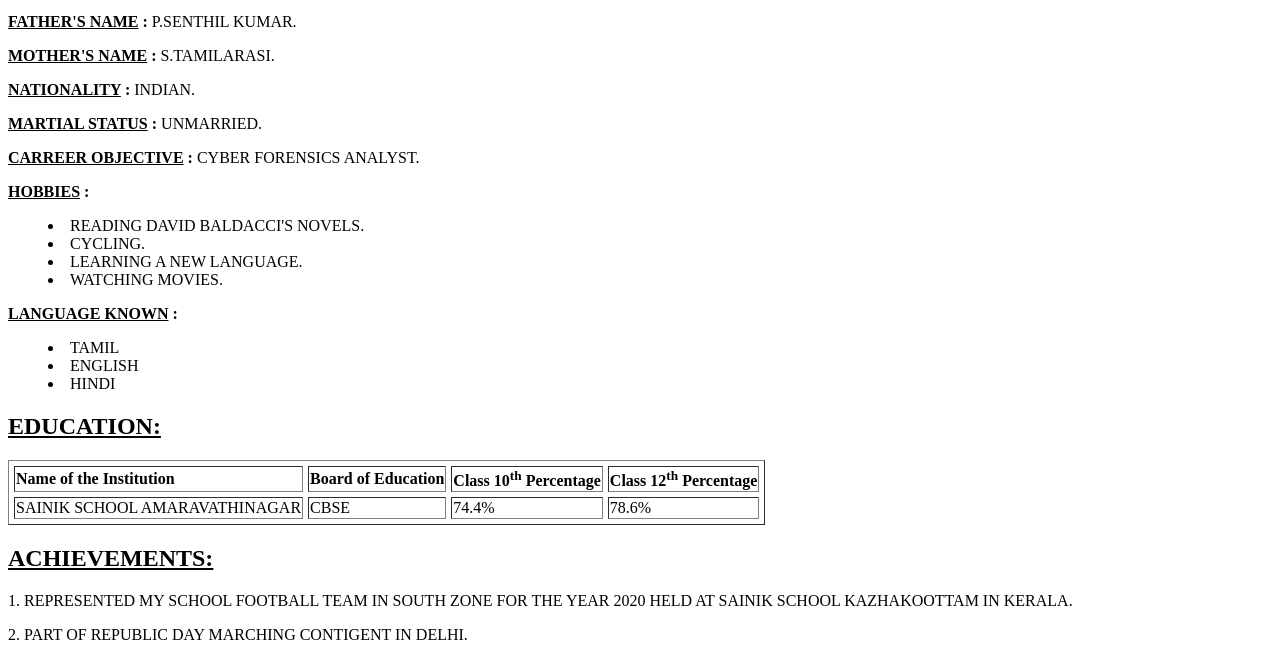
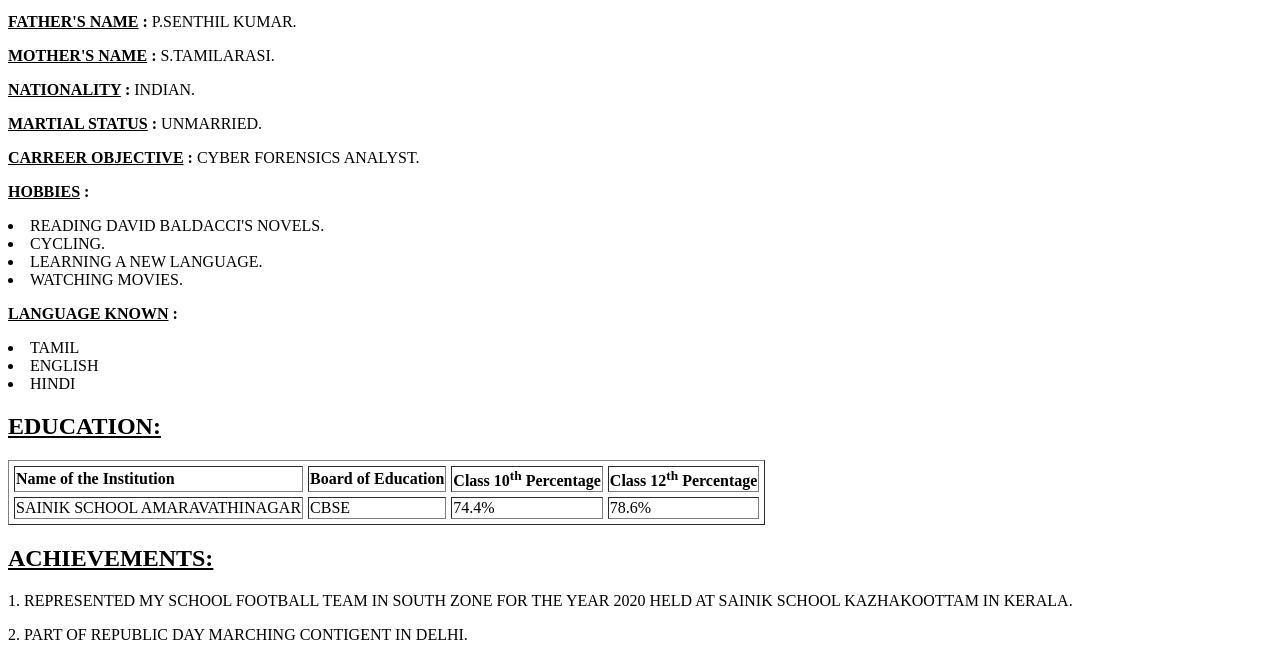
Before and after one commit to nirmal-92/FullStack-Development, a plain HTML site: page MyInfo in HTML/NIRMAL RESUME.html in a window 1280 px wide. Shown: the part 135-792 px from the top of the page. Drawn offline with Linux system fonts and the light colour scheme.

Commit message:
new commit

```diff
--- a/MyInfo in HTML/NIRMAL RESUME.html
+++ b/MyInfo in HTML/NIRMAL RESUME.html
@@ -18,17 +18,17 @@
 <p><b><u>MARTIAL STATUS</u>    :</b> UNMARRIED.</p>
 
 <p><b><u>CARREER OBJECTIVE</U> :</b> CYBER FORENSICS ANALYST.</p>
-<p><b><u>HOBBIES</U>           :</b><dir>
+<p><b><u>HOBBIES</U>           :</b><div>
                               <li>READING DAVID BALDACCI'S NOVELS.</li>
                               <li>CYCLING.</li>
                               <li>LEARNING A NEW LANGUAGE.</li>
                               <li>WATCHING MOVIES.</li></h3>
-                              </dir></p>
-<p><b><u>LANGUAGE KNOWN</u>    :</b><dir>
+                              </div></p>
+<p><b><u>LANGUAGE KNOWN</u>    :</b><div>
                               <li>TAMIL</li>
                               <li>ENGLISH</li>
                               <li>HINDI</li>
-                              </dir></p>
+                              </div></p>
 
 
 <table border = "1px" cellspacing = "5px" cellpadding = "1px">
```
